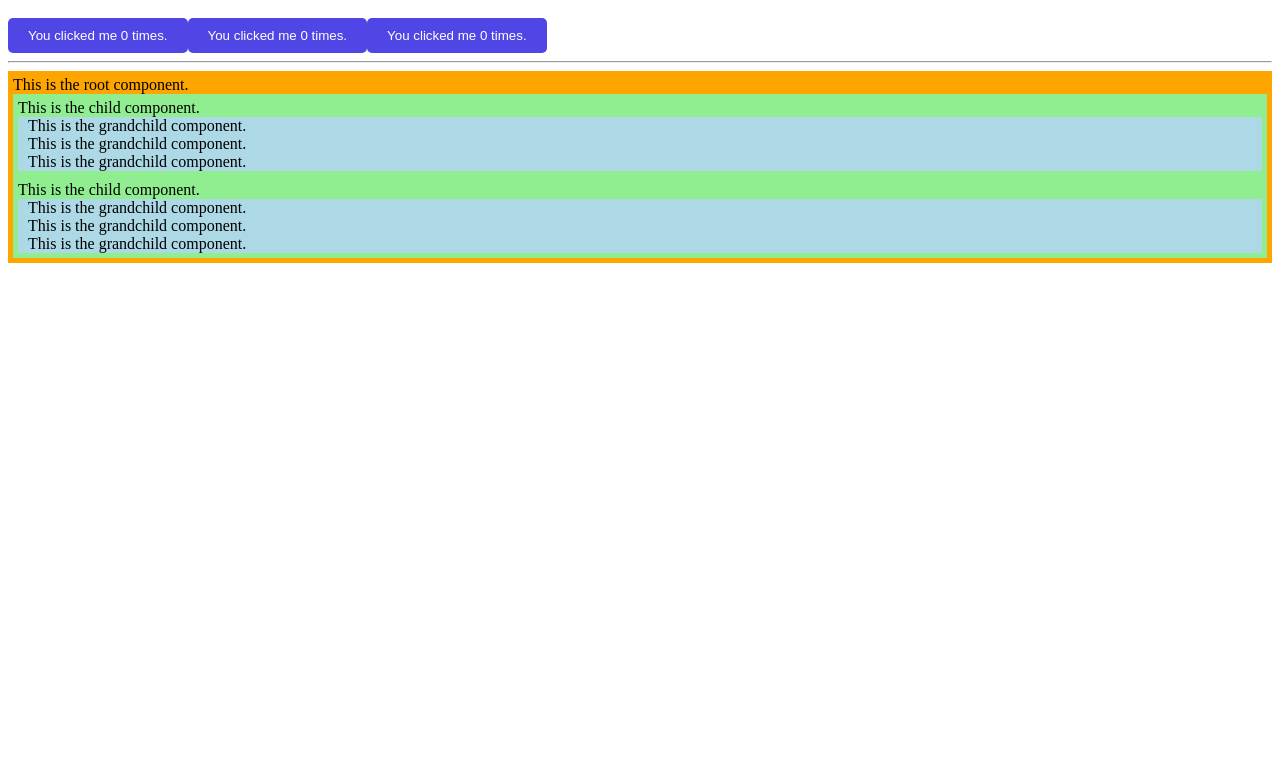
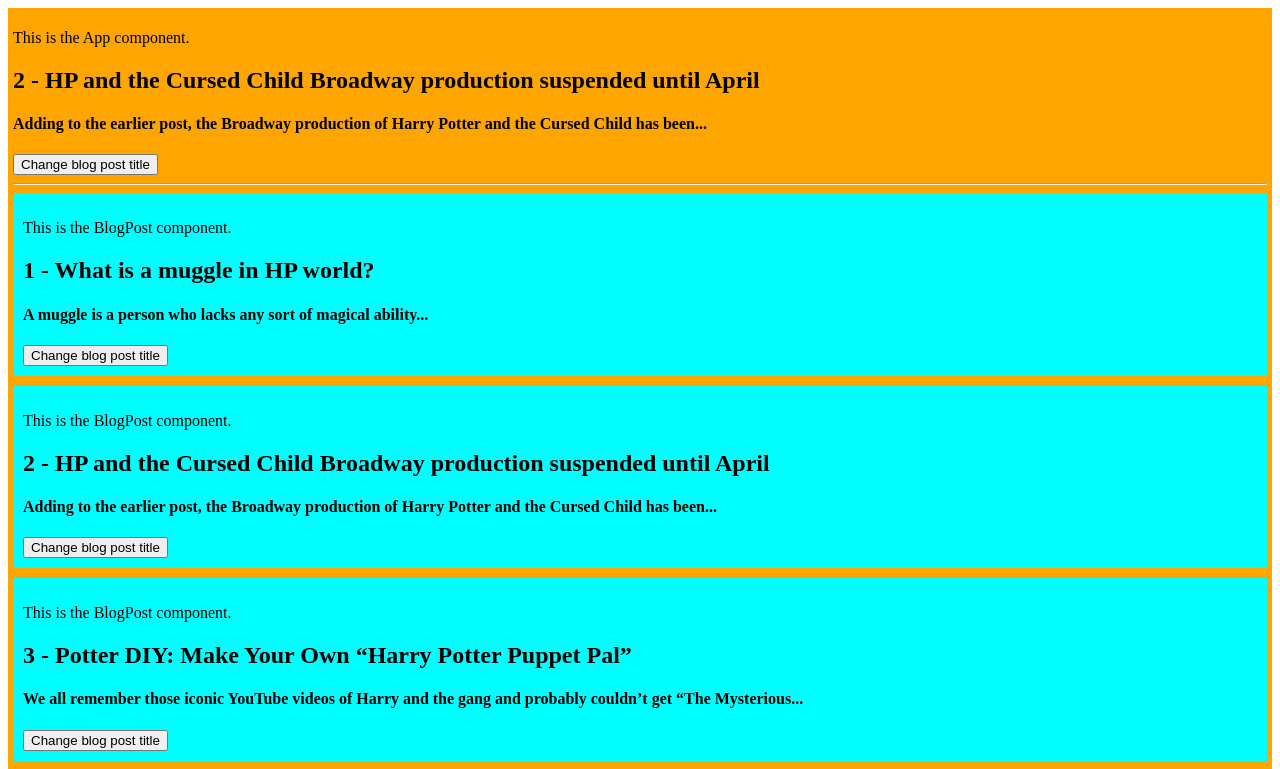
Before and after one commit to DNoall01/vue-learning, a Vue app: page / in a window 1280 px wide. Shown: the top 769 px of the page. Built offline with nearby package versions, Linux system fonts and the light colour scheme.

Commit message:
vue-components-props

```diff
--- a/src/App.vue
+++ b/src/App.vue
@@ -1,21 +1,55 @@
 <template>
-  <ButtonCounter></ButtonCounter>
-  <ButtonCounter></ButtonCounter>
-
-  <button-counter></button-counter>
+  <div style="background-color: orange; padding: 5px">
+    <p>This is the App component.</p>
+    <h2>{{ blogPostId }} - {{ blogPostTitle }}</h2>
+    <h4>{{ blogPostContent }}</h4>
+    <button @click="blogPostTitle = 'A different title'">Change blog post title</button>
 
   <hr />
 
-  <div style="background-color: orange; padding: 5px">
-    This is the root component.
-    <ComponentA></ComponentA>
-    <ComponentA></ComponentA>
+  <BlogPost v-for="post in posts" :key="post.id" v-bind="post"></BlogPost>
   </div>
 </template>
 
 <script setup>
-import ButtonCounter from './ButtonCounter.vue'
-import ComponentA from '@/ComponentA.vue'
+import BlogPost from '@/BlogPost.vue'
+import { ref } from 'vue'
+
+let blogPostId = ref(2)
+let blogPostTitle = ref(
+  'HP and the Cursed Child Broadway production suspended until April'
+)
+let blogPostContent = ref(
+  'Adding to the earlier post, the Broadway production of Harry Potter and the Cursed Child has been...'
+)
+
+let posts = ref([
+  {
+    id: 1,
+    blogPostTitle: 'What is a muggle in HP world?',
+    blogPostContent:
+      'A muggle is a person who lacks any sort of magical ability...'
+  },
+  {
+    id: 2,
+    blogPostTitle:
+      'HP and the Cursed Child Broadway production suspended until April',
+    blogPostContent:
+      'Adding to the earlier post, the Broadway production of Harry Potter and the Cursed Child has been...'
+  },
+  {
+    id: 3,
+    blogPostTitle: 'Potter DIY: Make Your Own “Harry Potter Puppet Pal”',
+    blogPostContent:
+      'We all remember those iconic YouTube videos of Harry and the gang and probably couldn’t get “The Mysterious...'
+  },
+  {
+    id: 4,
+    blogPostTitle: 'Fan Project Brings Life to “Harry Potter” in Translation',
+    blogPostContent:
+      'It’s no secret that the Harry Potter series is a global phenomenon, having been translated into over 80 languages to date....'
+  }
+])
 </script>
 
 <style scoped></style>
--- /dev/null
+++ b/src/BlogPost.vue
@@ -0,0 +1,29 @@
+<template>
+  <div class="blog-post">
+    <p>
+      {{ message }}
+    </p>
+    <!-- Display the id, title, and content of a blog post. -->
+    <h2>{{ id }} - {{ blogPostTitle }}</h2>
+    <h4>{{ blogPostContent }}</h4>
+    <button @click="changeBlogPostTitle">Change blog post title</button>
+  </div>
+</template>
+
+<script setup>
+import { ref } from 'vue'
+
+let message = ref('This is the BlogPost component.')
+const props = defineProps(['id', 'blogPostTitle', 'blogPostContent'])
+function changeBlogPostTitle() {
+  props.blogPostTitle = 'A different title'
+}
+</script>
+
+<style scoped>
+.blog-post {
+  background-color: aqua;
+  padding: 10px;
+  margin-bottom: 10px;
+}
+</style>
--- a/src/ButtonCounter.vue
+++ /dev/null
@@ -1,27 +0,0 @@
-<template>
-  <button @click="count++">You clicked me {{ count }} times.</button>
-</template>
-
-<script setup>
-import { ref } from 'vue'
-
-let count = ref(0)
-</script>
-
-<style scoped>
-button {
-  background-color: #4f46e5;
-  color: #fff;
-  border: none;
-  padding: 10px 20px;
-  border-radius: 5px;
-  cursor: pointer;
-  margin-top: 10px;
-  transition: all 0.2s;
-}
-
-button:hover {
-  background-color: #4138d9;
-  box-shadow: 0 4px 8px rgba(0, 0, 0, 0.2);
-}
-</style>
--- a/src/ComponentA.vue
+++ /dev/null
@@ -1,14 +0,0 @@
-<template>
-  <div style="background-color: lightgreen; padding: 5px">
-    This is the child component.
-    <ComponentB></ComponentB>
-    <ComponentB></ComponentB>
-    <ComponentB></ComponentB>
-  </div>
-</template>
-
-<script setup>
-import ComponentB from './ComponentB.vue'
-</script>
-
-<style scoped></style>
--- a/src/ComponentB.vue
+++ /dev/null
@@ -1,9 +0,0 @@
-<template>
-  <div style="background-color: lightblue; padding-left: 10px">
-    This is the grandchild component.
-  </div>
-</template>
-
-<script setup></script>
-
-<style scoped></style>
```
